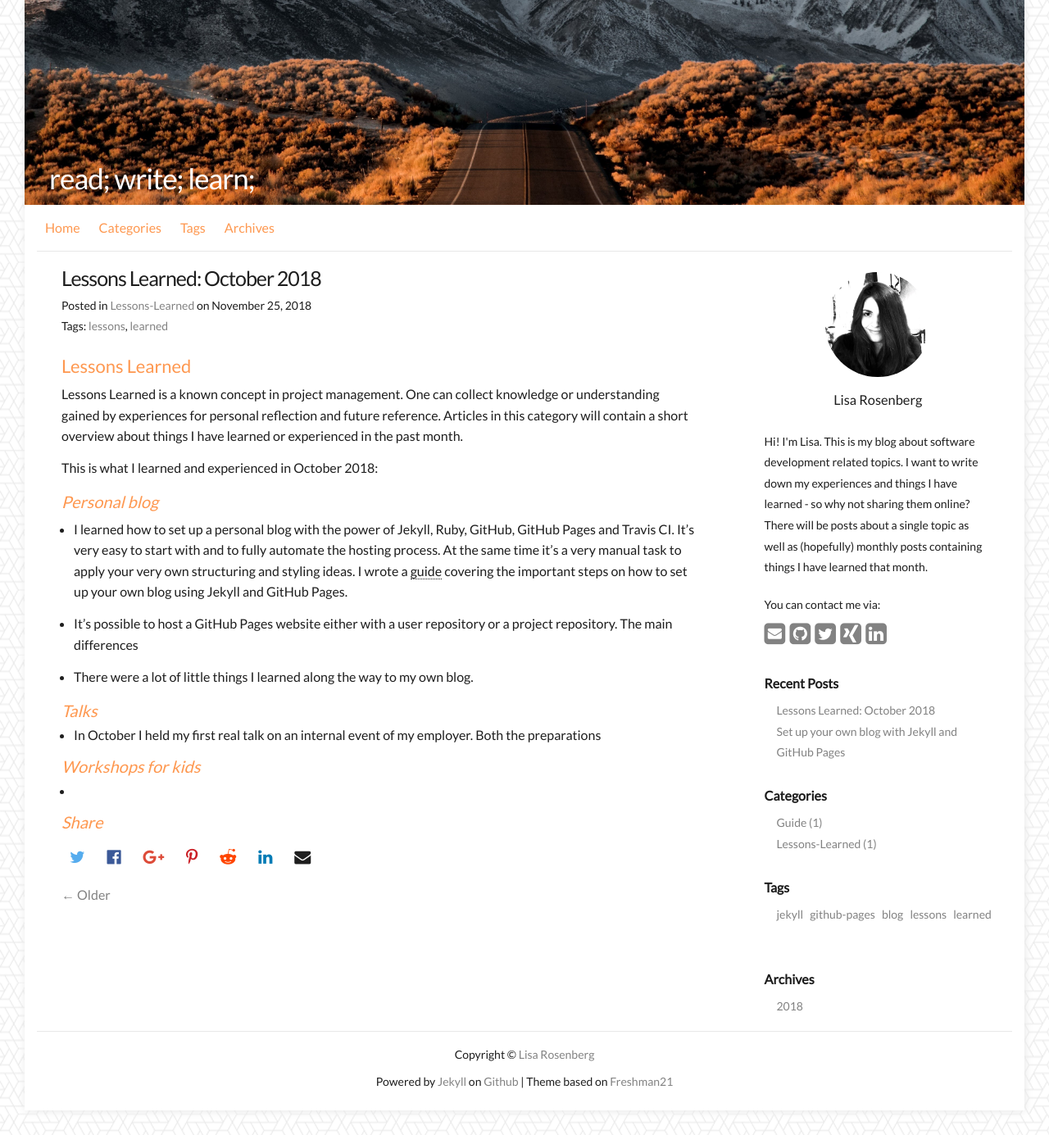
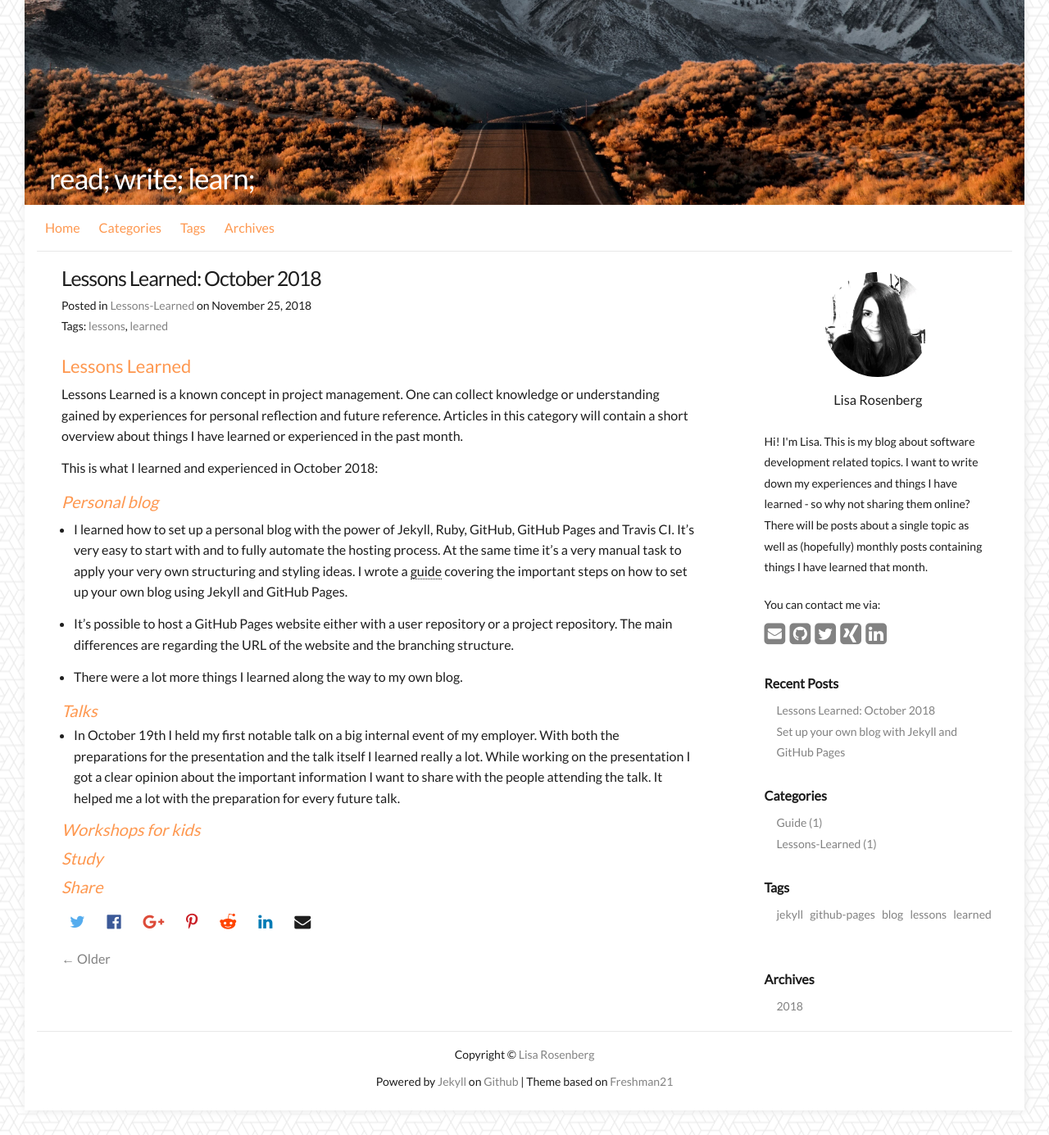
Before and after one commit to lisa-rosenberg/lisa-rosenberg.github.io, a Jekyll site: the page built from _posts/2018-11-25-lessons-learned-october.md, in a window 1280 px wide. Shown: the whole page at 82% size. Built offline with Jekyll 4.4.1, drawn with Linux system fonts in a browser that asks for light colours; comment, search, counter and statistics services are not loaded.

Commit message:
Update jekyll blog post

```diff
--- a/_posts/2018-11-25-lessons-learned-october.md
+++ b/_posts/2018-11-25-lessons-learned-october.md
@@ -22,13 +22,16 @@ At the same time it's a very manual task to apply your very own structuring and
 I wrote a [guide](https://lisa-rosenberg.github.io/guide/2018/10/31/setup-blog-with-jekyll-and-github-pages.html) covering the important steps on how to set up your own blog using Jekyll and GitHub Pages.
 
 - It's possible to host a GitHub Pages website either with a user repository or a project repository.
-The main differences
+The main differences are regarding the URL of the website and the branching structure.
 
-- There were a lot of little things I learned along the way to my own blog.
+- There were a lot more things I learned along the way to my own blog.
 
 ## Talks
-- In October I held my first real talk on an internal event of my employer.
-Both the preparations
+- In October 19th I held my first notable talk on a big internal event of my employer.
+With both the preparations for the presentation and the talk itself I learned really a lot.
+While working on the presentation I got a clear opinion about the important information I want to share with the people attending the talk.
+It helped me a lot with the preparation for every future talk.
 
 ## Workshops for kids
--
+
+## Study
```
